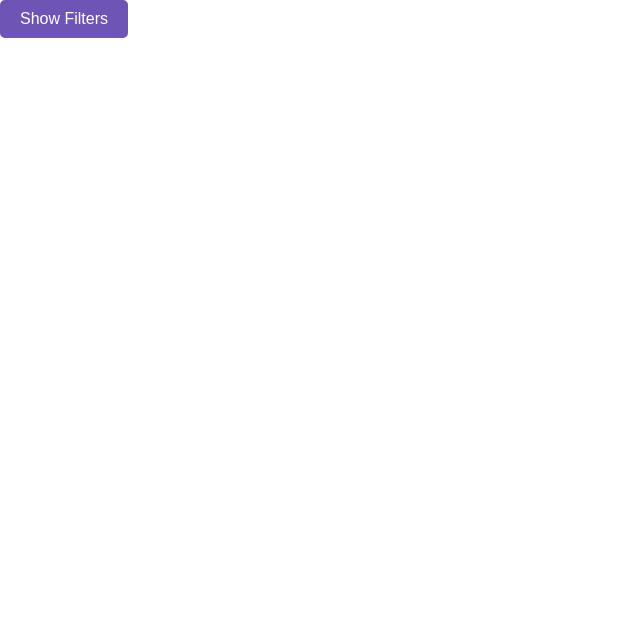
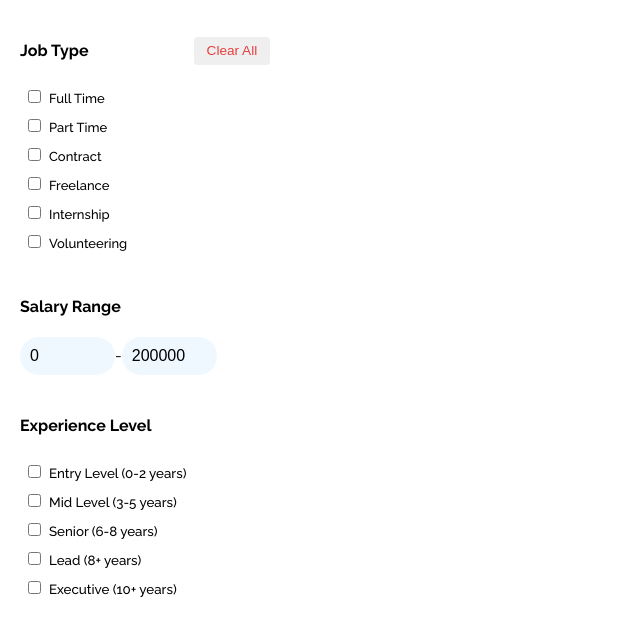
Before and after one commit to BiancaMRV/jobfinder, a React (Vite) app in the folder client/: page /FiltersInterface in a window 1280 px wide. Shown: the top 636 px of the page, without its empty margins (0-640 px from the left). Built offline with nearby package versions, Linux system fonts and the light colour scheme.

Commit message:
more changes in filter interface

```diff
--- a/client/package.json
+++ b/client/package.json
@@ -14,6 +14,7 @@
     "@emotion/styled": "^11.13.0",
     "@mui/material": "^6.1.6",
     "lucide-react": "^0.454.0",
+    "modal": "^1.2.0",
     "rc-slider": "^11.1.7",
     "react": "^18.3.1",
     "react-dom": "^18.3.1",
--- a/client/src/components/jobs/FiltersInterface/FiltersInterface.module.css
+++ b/client/src/components/jobs/FiltersInterface/FiltersInterface.module.css
@@ -1,39 +1,33 @@
-.mobileFilterButton {
-  background-color: var(--color-accent);
-  color: white;
-  padding: 10px 20px;
-  border: none;
-  border-radius: 5px;
-  cursor: pointer;
-  font-size: 16px;
-  margin-bottom: 15px;
+.filtersinterfacecontainer {
+  padding: 20px;
+  width: 250px;
 }
 
-.mobileFilterButton:hover {
-  background-color: var(--color-accent);
+.filterGroup {
+  width: 100%;
+  margin-bottom: 20px;
+  display: flex;
+  flex-direction: column;
+  box-sizing: border-box;
+}
+.jobfilterheader {
+  align-items: center;
+  display: flex;
+  justify-content: space-between;
+  margin-bottom: 10px; /* Optional: space between header and filter options */
 }
 
-.filtersContainer {
+.clearAllButton {
+  color: #e53e3e;
   display: flex;
-  flex-direction: column;
-  width: 100%;
+  border: none;
+  border-radius: 4px;
+  cursor: pointer;
+  transition: background-color 0.3s;
 }
 
-.filtersContainer.hide {
-  display: none;
+.clearAllButton:hover {
+  background-color: #c53030;
 }
 
-.filtersContainer.show {
-  display: flex;
-}
-
-@media (max-width: 768px) {
-  .mobileFilterButton {
-    display: block;
-  }
-
-  .filtersinterfacecontainer {
-    width: 100%;
-    padding: 15px;
-  }
-}
+/*  TODO :Media query para telas menores, como tablets e mobile */
--- a/client/src/components/jobs/FiltersInterface/FiltersInterface.tsx
+++ b/client/src/components/jobs/FiltersInterface/FiltersInterface.tsx
@@ -2,18 +2,15 @@ import styles from "./FiltersInterface.module.css";
 import { JobFilter } from "../JobList/JobFilter";
 import { SalaryRange } from "../SalaryRange/SalaryRange";
 import { ExperienceLevelFilter } from "../ExperienceLevel/ExperienceLevelFilter";
-import { useState } from "react";
+import { useState, useEffect } from "react";
 import { Filter, FilterName } from "../types";
-
+// o pai controla os estados dos filhos, neste caso o pai é o FiltersInterface
 export const FiltersInterface: React.FC = () => {
   const [filters, setFilters] = useState<Filter>({
     salaryRange: [0, 200000],
     experienceLevels: [],
     jobTypes: [],
   });
-
-  // Estado para controlar a visibilidade dos filtros no mobile
-  const [showFilters, setShowFilters] = useState(false);
 
   const handleFilterChange = (filterName: FilterName, value: any) => {
     setFilters((prev) => ({
@@ -34,22 +31,7 @@ export const FiltersInterface: React.FC = () => {
 
   return (
     <section className={styles.filtersinterfacecontainer}>
-      {/* Botão para alternar os filtros no mobile */}
-      <button
-        className={styles.mobileFilterButton}
-        onClick={() => setShowFilters(!showFilters)} // Inverte o estado 'showFilters'
-      >
-        {showFilters ? "Hide Filters" : "Show Filters"}{" "}
-        {/* Alterna o texto do botão */}
-      </button>
-
-      {/* Mostrar filtros apenas quando o estado 'showFilters' for verdadeiro no mobile */}
-      <div
-        className={`${styles.filtersContainer} ${
-          showFilters ? styles.show : styles.hide // Adiciona a classe 'show' ou 'hide' dependendo do estado 'showFilters'
-        }`}
-      >
-        <div className={styles.jobfilterandbuttoncontainer}>
+      <div className={styles.filterGroup}>
         <JobFilter
           filters={filters}
           onFilterChange={handleFilterChange}
@@ -65,7 +47,6 @@ export const FiltersInterface: React.FC = () => {
           onFilterChange={handleFilterChange}
         />
       </div>
-      </div>
     </section>
   );
 };
--- a/client/src/components/jobs/HomePage/HomePage.module.css
+++ b/client/src/components/jobs/HomePage/HomePage.module.css
@@ -2,6 +2,14 @@
   display: flex;
   flex-direction: column;
   gap: 20px; /* Espaçamento entre as seções principais */
+}
+
+.headercontainer {
+  margin-bottom: 20px;
+}
+
+.recommendedjobscontainer {
+  margin-bottom: 20px;
 }
 
 .maincontent {
@@ -22,8 +30,3 @@
   max-width: calc(33.333% - 20px); /* Garante responsividade */
   box-sizing: border-box; /* Inclui bordas e padding no cálculo de tamanho */
 }
-
-.recommendedjobsandfiltersinterfacecontainer {
-  display: flex;
-  gap: 20px; /* Espaçamento entre os cards e os filtros */
-}
--- a/client/src/components/jobs/HomePage/HomePage.tsx
+++ b/client/src/components/jobs/HomePage/HomePage.tsx
@@ -3,17 +3,42 @@ import Header from "../../layout/Header/Header";
 import RecommendedJobs from "../RecommendedJobs/RecommendedJobs";
 import { FiltersInterface } from "../FiltersInterface/FiltersInterface";
 import JobCard from "../JobCard/JobCards";
+import { useState, useEffect } from "react";
 
 export default function HomePage() {
+  const [showFilters, setShowFilters] = useState(true);
+  const [isMobile, setIsMobile] = useState(window.innerWidth < 768);
+
+  useEffect(() => {
+    const mediaQuery = window.matchMedia("(max-width: 768px)");
+
+    const handleMediaChange = (e: MediaQueryListEvent | MediaQueryList) => {
+      setIsMobile(e.matches);
+    };
+
+    handleMediaChange(mediaQuery);
+
+    mediaQuery.addEventListener("change", handleMediaChange);
+
+    return () => {
+      mediaQuery.removeEventListener("change", handleMediaChange);
+    };
+  }, []);
+
   return (
     <section className={styles.homepagecontainer}>
       <div className={styles.headercontainer}>
         <Header></Header>
       </div>
-      <div className={styles.recommendedjobsandfiltersinterfacecontainer}>
+      <div className={styles.recommendedjobscontainer}>
         <RecommendedJobs></RecommendedJobs>
+        <div>
+          <button onClick={() => setShowFilters(!showFilters)}>
+            {showFilters ? "Hide Filters" : "Show Filters"}
+          </button>
+        </div>
       </div>
-      <div className={styles.jobcardscontainer}>
+      <div className={styles.maincontent}>
         <FiltersInterface />
         <JobCard />
       </div>
--- a/client/src/components/jobs/JobCard/JobCards.tsx
+++ b/client/src/components/jobs/JobCard/JobCards.tsx
@@ -18,7 +18,7 @@ export default function JobCards() {
     try {
       let baseUrl = "http://192.168.1.74:3000/jobs/filter";
 
-      //verificar se começa com ? ou &
+      // TODO:verificar se começa com ? ou &
       if (filters.jobTypes) baseUrl += `?jobType=${filters.jobTypes.join(",")}`;
 
       if (filters.experienceLevels)
--- a/client/src/components/jobs/SalaryRange/SalaryRange.tsx
+++ b/client/src/components/jobs/SalaryRange/SalaryRange.tsx
@@ -8,6 +8,7 @@ export const SalaryRange: React.FC<FilterComponentProps> = ({
   const handleInputChange = (type: "min" | "max", value: string) => {
     const numValue = value === "" ? 0 : parseInt(value.replace(/[^0-9]/g, ""));
     const newRange: [number, number] = [...filters.salaryRange];
+    // TODO : PERCEBER ISTO PARSEINT
 
     if (type === "min") {
       newRange[0] = numValue;
```
Also changed, not shown: 1 other file (tests, documents, lock files or other folders). Lines whose indentation alone changed are shown as unchanged.
